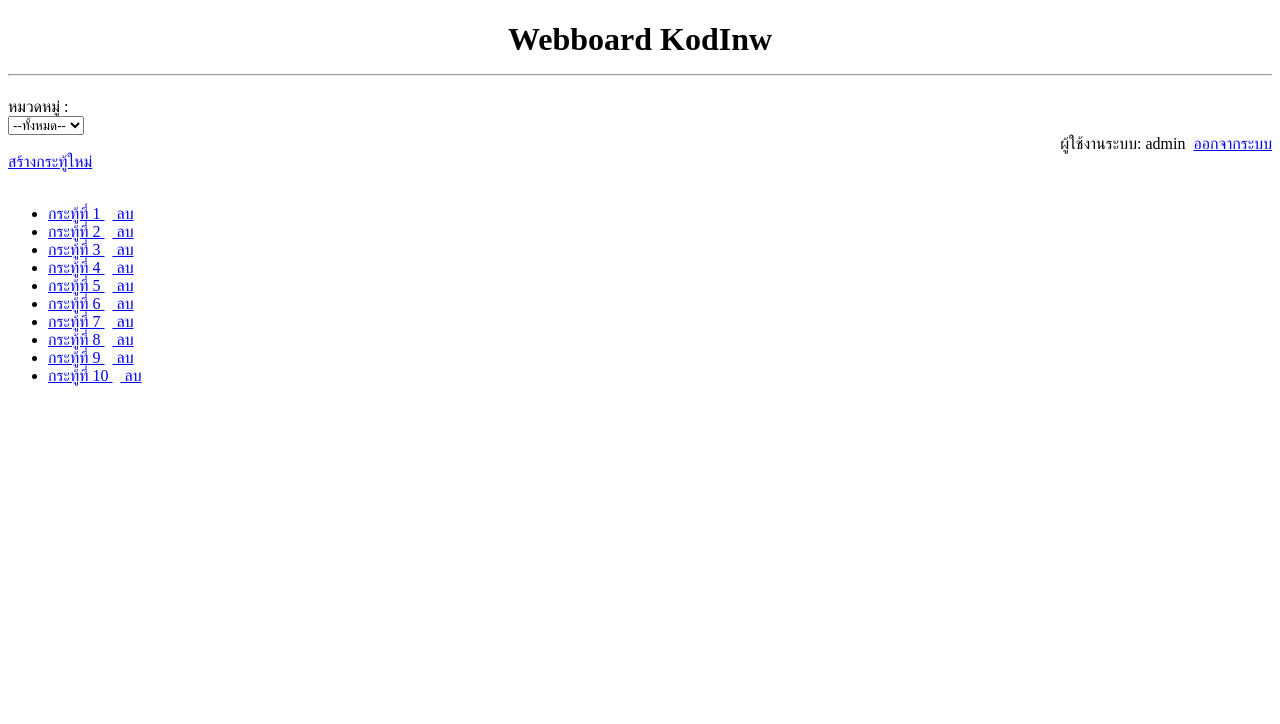
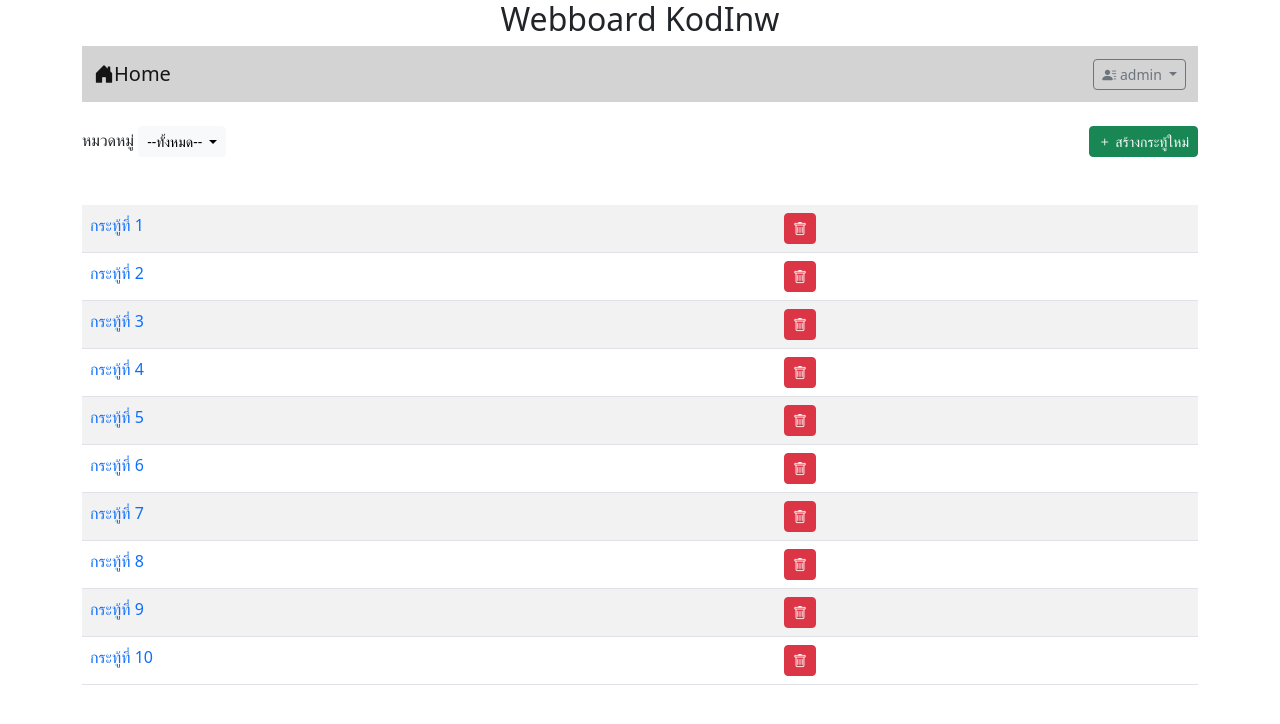
Before and after one commit to jirachanon/continuswork, a PHP site: page / in a window 1280 px wide. Shown: the top 724 px of the page. Run offline with PHP 8.4, Linux system fonts and the light colour scheme; the visitor is signed in with stand-in values (Sample User, id 1); some libraries are stand-ins or nearby versions.

Commit message:
26/10/2022

```diff
--- a/index.php
+++ b/index.php
@@ -1,67 +1,101 @@
-<?php session_start(); ?>
+<?php
+    session_start();
+?>
 <!DOCTYPE html>
 <html lang="en">
 <head>
     <meta charset="UTF-8">
     <meta http-equiv="X-UA-Compatible" content="IE=edge">
     <meta name="viewport" content="width=device-width, initial-scale=1.0">
-    <title>Webboard KodInw</title>
+    <!-- CSS only -->
+    <link href="https://cdn.jsdelivr.net/npm/bootstrap@5.2.2/dist/css/bootstrap.min.css" rel="stylesheet" integrity="sha384-Zenh87qX5JnK2Jl0vWa8Ck2rdkQ2Bzep5IDxbcnCeuOxjzrPF/et3URy9Bv1WTRi" crossorigin="anonymous">
+    <!-- JavaScript Bundle with Popper -->
+    <script src="https://cdn.jsdelivr.net/npm/bootstrap@5.2.2/dist/js/bootstrap.bundle.min.js" integrity="sha384-OERcA2EqjJCMA+/3y+gxIOqMEjwtxJY7qPCqsdltbNJuaOe923+mo//f6V8Qbsw3" crossorigin="anonymous"></script>
+    <link rel="stylesheet" href="https://cdn.jsdelivr.net/npm/bootstrap-icons@1.9.1/font/bootstrap-icons.css">
+    <title>index</title>
+    <style>
+        h1{
+            font-size: 200%;text-align: center;
+    }
+    </style>
+
 </head>
-
 <?php
- if(!isset($_SESSION['id'])) {
+    if(!isset($_SESSION['id'])){
 ?>
-
 <body>
-    <h1><center>Webboard KodInw</center> <hr></h1>
-    หมวดหมู่ :
-    <form>
-        <select name="list" >
-            <option value="all"> --ทั้งหมด--</option>
-            <option value="all"> เรื่องทั่วไป</option>
-            <option value="all"> เรื่องเรียน</option>
-        </select>
-    </form>
-    <a href="login.php" style="float: right ;">เข้าสู่ระบบ</a>
-    <br><br>
-    <form action="post.php" method="get">
-        <ul>
+    <div class="container">
+    <h1>Webboard KodInw</h1>
+    <?php include "nav.php"; ?>
+    <br>
+    <div class="d-flex justify-content-between">
+        <div>
+            <label>หมวดหมู่</label>
+            <span class="dropdown">
+                <button class="btn btn-light dropdown-toggle btn-sm" type="button" id="button2" data-bs-toggle="dropdown" aria-expanded="false">
+                    --ทั้งหมด--
+                </button>
+                <ul class="dropdown-menu" aria-labelledby="button2">
+                    <li><a href="#" class="dropdown-item">ทั้งหมด</a></li>
+                    <li><a href="#" class="dropdown-item">เรื่องเรียน</a></li>
+                    <li><a href="#" class="dropdown-item">เรื่องทั่วไป</a></li>
+                </ul>
+            </span>
+        </div>
+        <div><a href="newpost.php" class="btn btn-success btn-sm"><i class="bi bi-plus"></i> สร้างกระทู้ใหม่</a></div>
+    </div>
+    <br>
+    <table class="table table-striped">
             <?php
-                for($i=1; $i<=10; $i++) echo "<li><a href= post.php?id=$i > กระทู้ที่ $i </li></a>"
+                for($i=1;$i<=10;$i++){
+                    echo "<tr><td><a href=post.php?id=$i style=text-decoration:none>กระทู้ที่ $i </a></td></tr>";
+                }
             ?>
-        </ul>
-    </form>
+        </table>
+    </div>
 </body>
 <?php
     }else{
 ?>
-        <body>
-    <h1><center>Webboard KodInw</center> <hr></h1>
-    หมวดหมู่ :
-    <form>
-        <select name="list" >
-            <option value="all"> --ทั้งหมด--</option>
-            <option value="all"> เรื่องทั่วไป</option>
-            <option value="all"> เรื่องเรียน</option>
-        </select>
-    </form>
-    <div style="float:right;">
-        ผู้ใช้งานระบบ: <?php echo $_SESSION["username"]; ?>&nbsp;&nbsp;<a href="logout.php">ออกจากระบบ</a>
-    </div><br>
-    <a href="newpost.php">สร้างกระทู้ใหม่</a>
-    <br><br>
-    <form action="post.php" method="get">
-        <ul>
+    <body>
+        <div class="container">
+        <h1>Webboard KodInw</h1>
+        <?php include "nav.php"; ?>
+        <br>
+    <div class="d-flex justify-content-between">
+        <div>
+            <label>หมวดหมู่</label>
+            <span class="dropdown">
+                <button class="btn btn-light dropdown-toggle btn-sm" type="button" id="button2" data-bs-toggle="dropdown" aria-expanded="false">
+                    --ทั้งหมด--
+                </button>
+                <ul class="dropdown-menu" aria-labelledby="button2">
+                    <li><a href="#" class="dropdown-item">ทั้งหมด</a></li>
+                    <li><a href="#" class="dropdown-item">เรื่องเรียน</a></li>
+                    <li><a href="#" class="dropdown-item">เรื่องทั่วไป</a></li>
+                </ul>
+            </span>
+        </div>
+        <div><a href="newpost.php" class="btn btn-success btn-sm"><i class="bi bi-plus"></i> สร้างกระทู้ใหม่</a></div>
+    </div>
+    <br>
+
+        <br>
+        <table class="table table-striped">
             <?php
-                for($i=1; $i<=10; $i++){
-                    if(($_SESSION['role'] == 'a')){
-                        echo "<li><a href= post.php?id=$i > กระทู้ที่ $i </a>" . "&nbsp;&nbsp;<a href= delete.php?id=$i> ลบ </a></li>";
+                for($i=1;$i<=10;$i++){
+                    echo "<td><a href=post.php?id=$i style=text-decoration:none>กระทู้ที่ $i </a></td>";
+                    if($_SESSION['role']=='a'){
+                        echo "<td><a href=delete.php?id=$i class='btn btn-danger btn-sm'>
+                        <i class='bi bi-trash'></i></a></td>";
                     }
-                    else echo "<li><a href= post.php?id=$i > กระทู้ที่ $i </li></a>";
+                    echo "</tr>";
                 }
             ?>
-        </ul>
-    </form>
-</body>
-<?php } ?>
+        </table>
+        </div>
+    </body>
+<?php
+    }
+?>
 </html>
--- /dev/null
+++ b/nav.php
@@ -0,0 +1,47 @@
+<?php
+    if(!isset($_SESSION['id'])){
+?>
+
+<nav class="navbar navbar-expand-lg navbar-light" style="background-color: #D3D3D3;" >
+        <div class="container-fluid">
+            <a href="index.php" class="navbar-brand"><i class="bi bi-house-door-fill"></i>Home</a>
+            <ul class="navbar-nav">
+                <li class="nav-item">
+                    <a href="login.php" class="nav-link">
+                        <i class="bi bi-pencil-square"></i>เข้าสู่ระบบ
+                    </a>
+
+                </li>
+
+            </ul>
+
+        </div>
+
+</nav>
+
+<?php }else{ ?>
+    <nav class="navbar navbar-expand-lg navbar-light" style="background-color: #D3D3D3;" >
+        <div class="container-fluid">
+            <a href="index.php" class="navbar-brand"><i class="bi bi-house-door-fill"></i>Home
+        </a>
+        <ul class="navbar-nav">
+            <div class="dropdown">
+                <a class="btn btn-outline-secondary dropdown-toggle btn-sm"
+                    type="button" id="button1" data-bs-toggle="dropdown" aria-expanded="false">
+                    <i class="bi bi-person-lines-fill"></i> <?php echo $_SESSION["username"];?>
+                </a>
+                <ul class="dropdown-menu" aria-labelledby="button1">
+                    <li><a href="logout.php" class="dropdown-item">
+                        <i class="bi bi-power"></i> ออกจากระบบ
+                </a>
+
+                    </li>
+
+                </ul>
+
+            </div>
+
+        </ul>
+
+        </nav>
+<?php } ?>
--- a/register.php
+++ b/register.php
@@ -25,7 +25,7 @@
                             <input type="radio" name="gender" value="f">
                                 อื่นๆ:<br></td></tr>
         <tr><td>อีเมล:</td> <td><input type="text" name="Password" size="40"></td></tr>
-        <tr><td colspan="2" align="center"><input type="submit" value="สมัครสมาชิก" style="color=lightgreen;"></td></tr>
+        <tr><td colspan="2" align="center"><input type="submit" value="สมัครสมาชิก" style="color: lighgreen;"></td></tr>
     </table> <br>
     <a href="index.php" target="_blank"> กลับไปหน้าหลัก </a></center><br>
 </body>
```
Also changed, not shown: login.php (+47 -19 lines), verify.php (+18 -25 lines).
